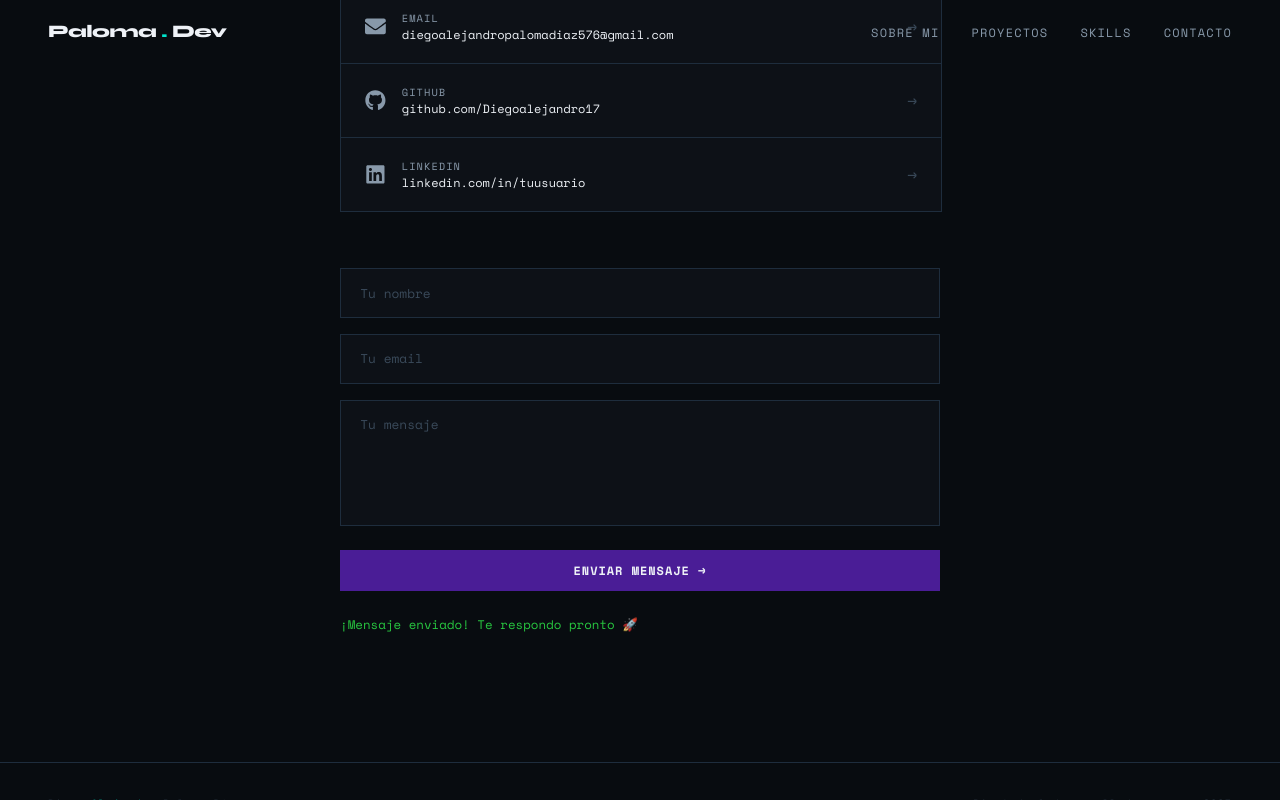
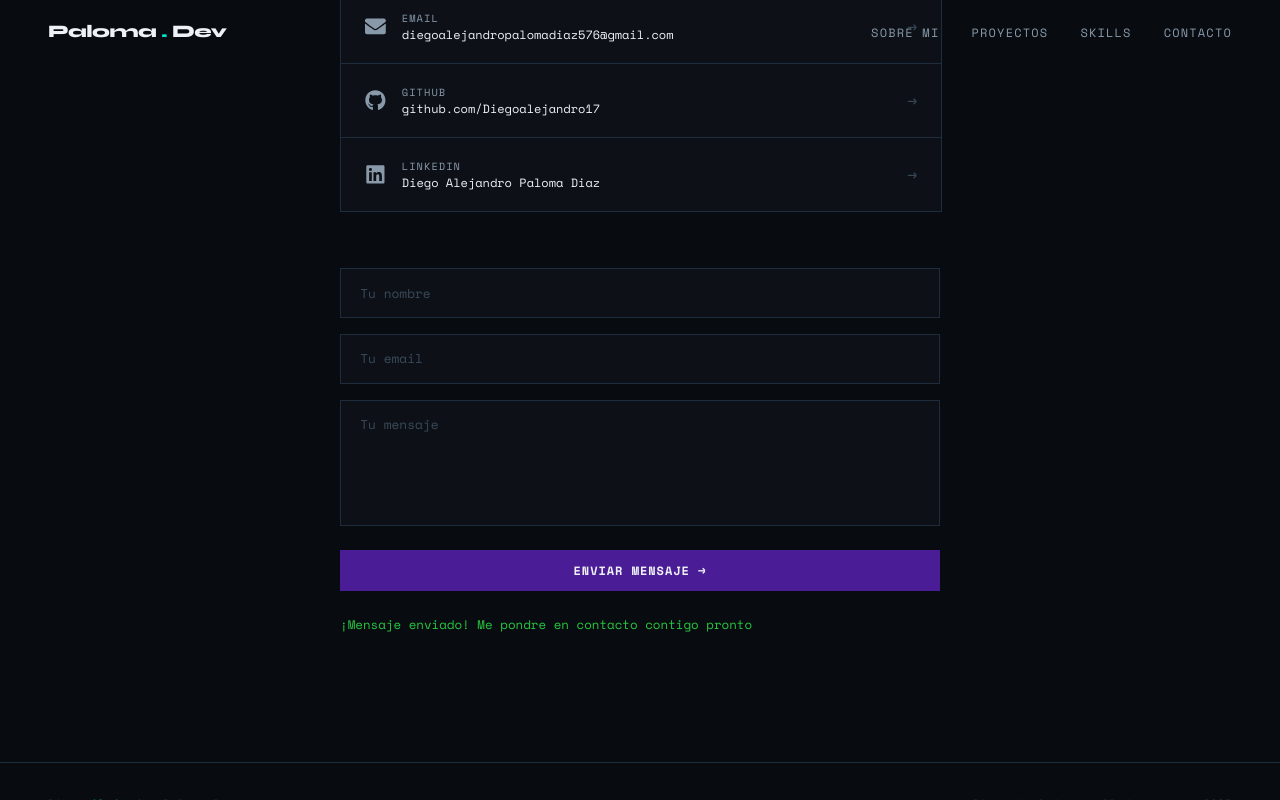
Before and after one commit to Diegoalejandro17/portfolio, a Next.js app: page / in a window 1280 px wide. Both pictures are taken after typing "Sample", "name@example.com", "Sample" into the empty fields and a click on the button "ENVIAR MENSAJE →". Shown: the part 4034-4834 px from the top of the page. Built offline with nearby package versions, Linux system fonts and the light colour scheme; no server answers.

Commit message:
Email sending via emailJS is added

```diff
--- a/src/components/Contact.js
+++ b/src/components/Contact.js
@@ -63,12 +63,12 @@ export default function Contact() {
         </div>
         <span className={styles.arrow}>→</span>
       </a>
-      <a href="https://linkedin.com/in/tuusuario" target="_blank" className={styles.linkRow}>
+      <a href="https://www.linkedin.com/in/diego-alejandro-paloma-diaz-ab4008308/" target="_blank" className={styles.linkRow}>
         <div className={styles.linkLeft}>
           <FaLinkedin className={styles.linkIcon} />
           <div>
             <div className={styles.linkLabel}>LinkedIn</div>
-            <div className={styles.linkValue}>linkedin.com/in/tuusuario</div>
+            <div className={styles.linkValue}>Diego Alejandro Paloma Diaz</div>
           </div>
         </div>
         <span className={styles.arrow}>→</span>
@@ -111,7 +111,7 @@ export default function Contact() {
       <button type="submit" className={styles.btn} disabled={status === 'sending'}>
         {status === 'sending' ? 'Enviando...' : 'Enviar mensaje →'}
       </button>
-      {status === 'success' && <p className={styles.success}>¡Mensaje enviado! Te respondo pronto 🚀</p>}
+      {status === 'success' && <p className={styles.success}>¡Mensaje enviado! Me pondre en contacto contigo pronto</p>}
       {status === 'error' && <p className={styles.error}>Hubo un error, intenta de nuevo.</p>}
     </form>
   </div>
```
